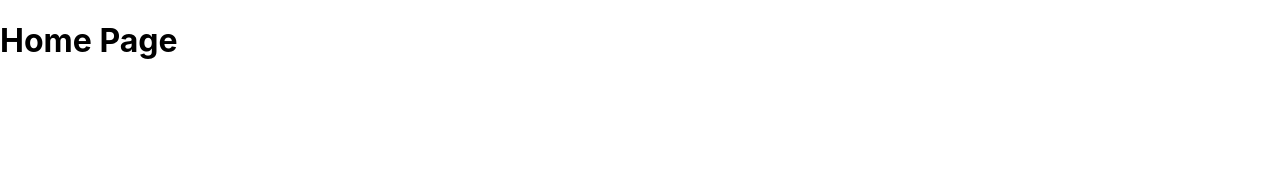
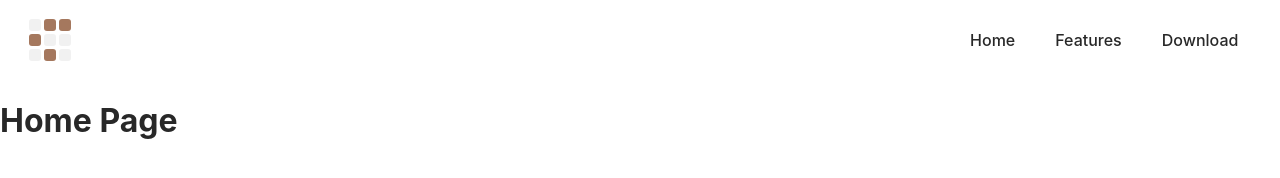
Before and after one commit to talukanyani/student-calendar-website, a React app: page / in a window 1280 px wide. Built offline with nearby package versions, Linux system fonts and the light colour scheme.

Commit message:
navbar and color scheme

```diff
--- /dev/null
+++ b/src/components/Navbar.js
@@ -0,0 +1,28 @@
+import styles from './Navbar.module.css'
+import logo from '../assets/images/logo.svg'
+
+export default function Navbar() {
+    return (
+        <>
+            <div className={styles.navbar_placeholder}></div>
+            <div className={styles.navbar}>
+                <a href='/'>
+                    <img src={logo} alt='Student Calendar logo' />
+                </a>
+                <nav>
+                    <ul>
+                        <li>
+                            <a href='/#header'>Home</a>
+                        </li>
+                        <li>
+                            <a href='/#features'>Features</a>
+                        </li>
+                        <li>
+                            <a href='/#download'>Download</a>
+                        </li>
+                    </ul>
+                </nav>
+            </div>
+        </>
+    )
+}
--- /dev/null
+++ b/src/components/Navbar.module.css
@@ -0,0 +1,58 @@
+:root {
+    --navbar-height: 5rem;
+}
+
+.navbar_placeholder {
+    height: var(--navbar-height);
+}
+
+.navbar {
+    position: fixed;
+    top: 0;
+    left: 0;
+    right: 0;
+    z-index: 10;
+    height: var(--navbar-height);
+    padding: 0 2vw;
+    background-color: var(--background-color1);
+    display: flex;
+    justify-content: space-between;
+    align-items: center;
+}
+
+/* Logo */
+.navbar>a img {
+    width: 3rem;
+    vertical-align: bottom;
+}
+
+/* Navigations */
+.navbar nav ul {
+    list-style: none;
+    margin: 0;
+    padding: 0;
+    display: flex;
+    gap: 0.5rem;
+}
+
+.navbar nav li a {
+    display: block;
+    font-weight: 500;
+    color: inherit;
+    text-decoration: none;
+    padding: 0.5rem 1rem;
+    border-radius: 0.5rem;
+    transition: background 0.2s,
+        translate 0.3s;
+}
+
+@media (hover: hover) {
+    .navbar nav li a:hover {
+        background-color: var(--background-color2);
+    }
+}
+
+.navbar nav li a:active {
+    background-color: var(--background-color2);
+    translate: 0 0.5rem;
+}
--- a/src/index.css
+++ b/src/index.css
@@ -1,8 +1,72 @@
+:root {
+  --system-font-family: -apple-system, BlinkMacSystemFont,
+    'Segoe UI', 'Roboto', 'Ubuntu', sans-serif;
+}
+
+:root {
+  --white255: rgb(255, 255, 255);
+  --white245: rgb(245, 245, 245);
+
+  --black20: rgb(20, 20, 20);
+  --black40: rgb(40, 40, 40);
+
+  --grey80: rgb(80, 80, 80);
+  --grey200: rgb(200, 200, 200);
+
+  --cafe-au-lait-brown: #A5785E;
+  --cafe-au-lait-brown-dark: #866255;
+  --cafe-au-lait-brown-light: #DBCBBB;
+
+  --earth-yellow: #DEAF5F;
+  --earth-yellow-dark: #CA7923;
+  --earth-yellow-light: #F0DCB7;
+
+  --palm-leaf-green: #7AA433;
+  --palm-leaf-green-dark: #264F0A;
+  --palm-leaf-green-light: #BCCF9A;
+}
+
+:root {
+  --background-color1: var(--white255);
+  --background-color2: var(--white245);
+
+  --foreground-color1: var(--black20);
+  --foreground-color2: var(--black40);
+
+  --grey1: var(--grey80);
+  --grey2: var(--grey200);
+
+  --primary-color: var(--cafe-au-lait-brown);
+  --primary-container-color: var(--cafe-au-lait-brown-light);
+
+  --secondary-color: var(--earth-yellow);
+  --secondary-container-color: var(--earth-yellow-light);
+
+  --tertiary-color: var(--palm-leaf-green);
+  --tertiary-container-color: var(--palm-leaf-green-light);
+}
+
+:root {
+  font-size: 16px;
+}
+
+@media screen and (max-width: 800px) {
+  :root {
+    font-size: 14px;
+  }
+}
+
+@media screen and (max-width: 320px) {
+  :root {
+    font-size: 12px;
+  }
+}
+
 body {
   margin: 0;
-  font-family: -apple-system, BlinkMacSystemFont, 'Segoe UI', 'Roboto', 'Oxygen',
-    'Ubuntu', 'Cantarell', 'Fira Sans', 'Droid Sans', 'Helvetica Neue',
-    sans-serif;
+  font-family: var(--system-font-family);
   -webkit-font-smoothing: antialiased;
   -moz-osx-font-smoothing: grayscale;
+  color: var(--foreground-color2);
+  background-color: var(--background-color1);
 }
--- a/src/pages/home/Home.js
+++ b/src/pages/home/Home.js
@@ -1,4 +1,5 @@
 import { useEffect } from 'react'
+import Navbar from '../../components/Navbar'
 
 export default function HomePage() {
     useEffect(() => {
@@ -6,6 +7,9 @@ export default function HomePage() {
     })
 
     return (
-        <h1>Home Page</h1>
+        <>
+            <Navbar />
+            <h1>Home Page</h1>
+        </>
     )
 }
```
Also changed, not shown: src/assets/images/logo.svg (added).
